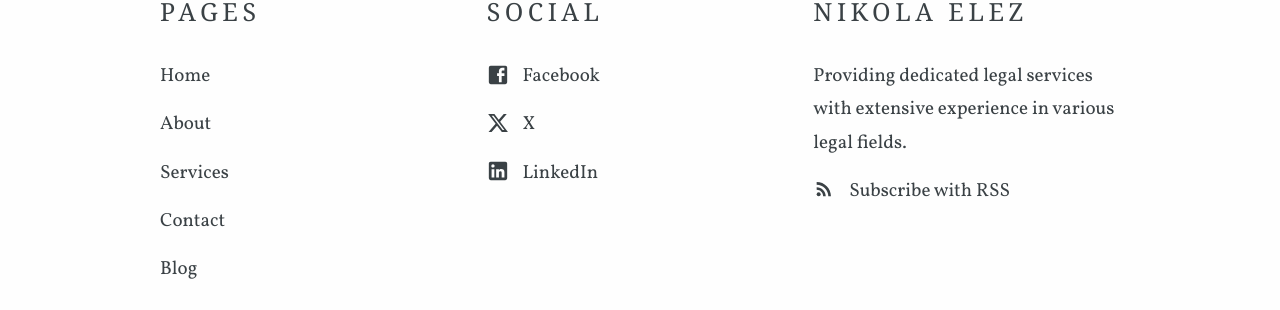
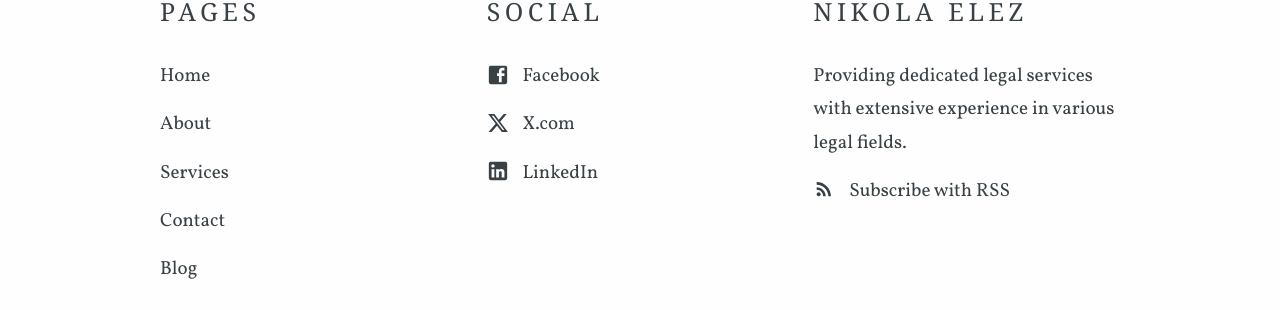
Before and after one commit to cryptonikki/cryptonikki.github.io, a Jekyll site: the page built from index.html, in a window 1280 px wide. Shown: the part 1872-2182 px from the top of the page. Built offline with Jekyll 4.4.1, drawn with Linux system fonts in a browser that asks for light colours; nearby versions of some CDN libraries; some web fonts are replaced.

Commit message:
changing the name of X to X.com in footer

```diff
--- a/_data/footer.yml
+++ b/_data/footer.yml
@@ -16,7 +16,7 @@
       link: https://sr-rs.facebook.com/nikola.elez.16
       social_icon: Facebook
       new_window: true
-    - name: X
+    - name: X.com
       link: https://x.com/Crypto_Niki
       social_icon: X
       new_window: true
```
